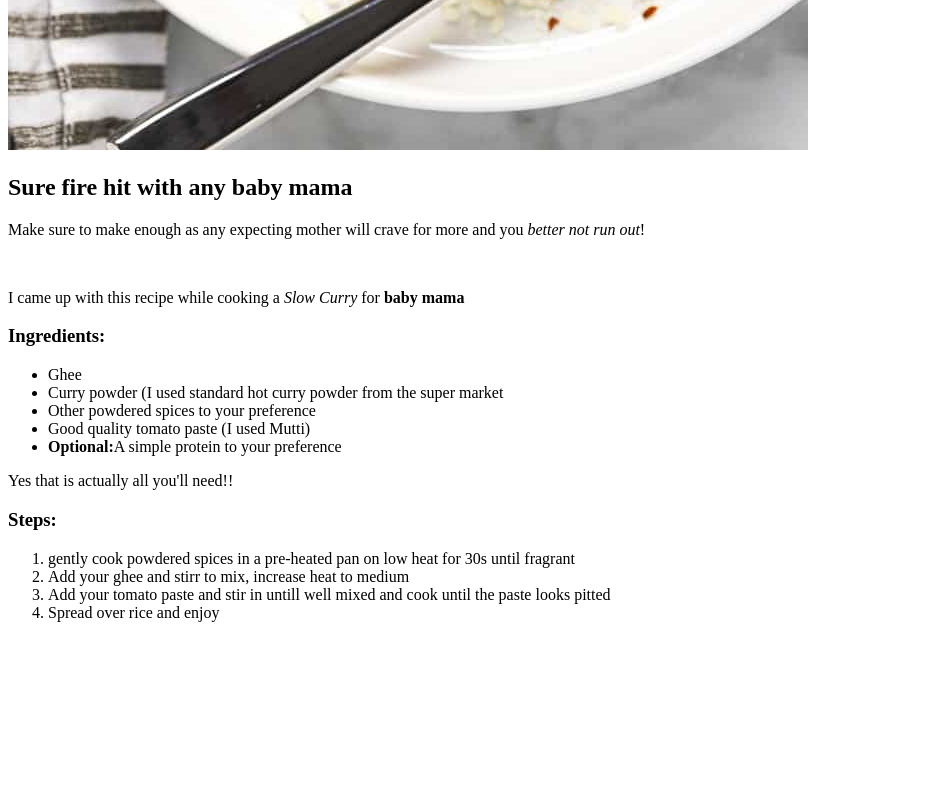
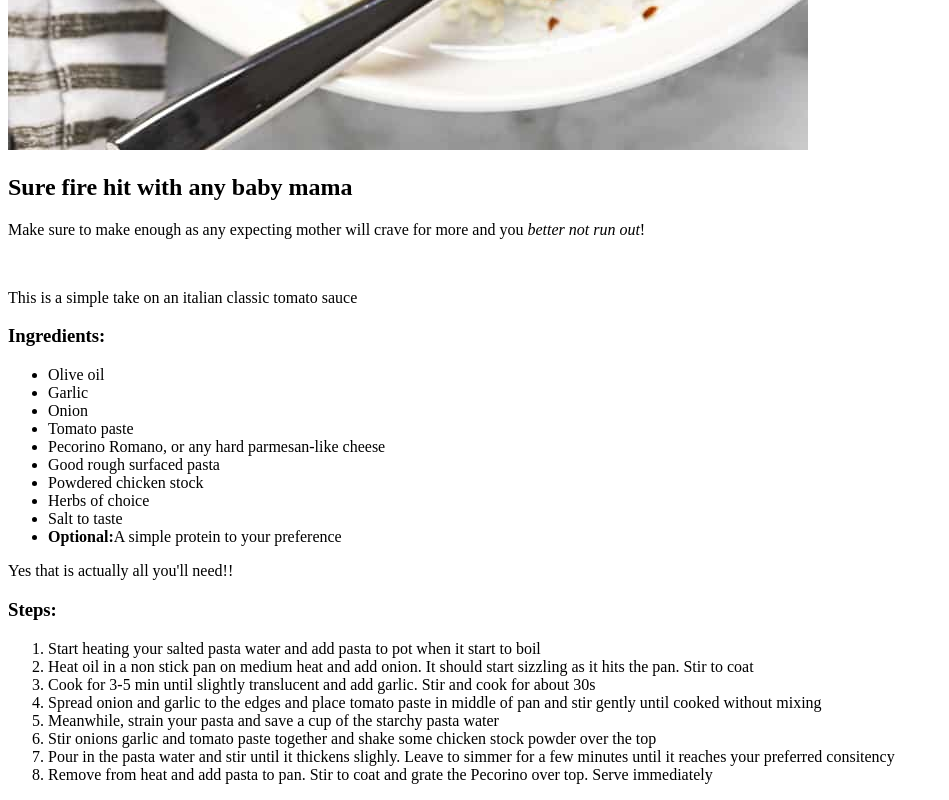
Before and after one commit to Bokhylle/odin-recipes, a plain HTML site: page recipes/babymamas-pasta.html in a window 1280 px wide. Shown: the part 1130-1930 px from the top of the page, without its empty margins (0-949 px from the left). Before the commit the page ends 1768 px from the top, so only its background shows below. Drawn offline with Linux system fonts and the light colour scheme.

Commit message:
Completed pasta recipe page

```diff
--- a/recipes/babymamas-pasta.html
+++ b/recipes/babymamas-pasta.html
@@ -16,17 +16,22 @@
     <section>
         <h2>Sure fire hit with any baby mama</h2>
         <p>Make sure to make enough as any expecting mother will crave for more and you <em>better not run out</em>!</p>
-        <br> <p>I came up with this recipe while cooking a <em>Slow Curry</em> for <strong>baby mama</strong></p>
+        <br> <p>This is a simple take on an italian classic tomato sauce</p>
     </section>
     <section>
         <h3>
             Ingredients:
         </h3>
         <ul>
-            <li>Ghee</li>
-            <li>Curry powder (I used standard hot curry powder from the super market</li>
-            <li>Other powdered spices to your preference</li>
-            <li>Good quality tomato paste (I used Mutti)</li>
+            <li>Olive oil</li>
+            <li>Garlic</li>
+            <li>Onion</li>
+            <li>Tomato paste</li>
+            <li>Pecorino Romano, or any hard parmesan-like cheese</li>
+            <li>Good rough surfaced pasta</li>
+            <li>Powdered chicken stock</li>
+            <li>Herbs of choice</li>
+            <li>Salt to taste</li>
             <li><strong>Optional:</strong>A simple protein to your preference</li>
         </ul>
         <p>Yes that is actually all you'll need!!</p>
@@ -34,10 +39,14 @@
     <section>
         <h3>Steps:</h3>
         <ol>
-            <li>gently cook powdered spices in a pre-heated pan on low heat for 30s until fragrant</li>
-            <li>Add your ghee and stirr to mix, increase heat to medium</li>
-            <li>Add your tomato paste and stir in untill well mixed and cook until the paste looks pitted</li>
-            <li>Spread over rice and enjoy</li>
+            <li>Start heating your salted pasta water and add pasta to pot when it start to boil</li>
+            <li>Heat oil in a non stick pan on medium heat and add onion. It should start sizzling as it hits the pan. Stir to coat</li>
+            <li>Cook for 3-5 min until slightly translucent and add garlic. Stir and cook for about 30s</li>
+            <li>Spread onion and garlic to the edges and place tomato paste in middle of pan and stir gently until cooked without mixing</li>
+            <li>Meanwhile, strain your pasta and save a cup of the starchy pasta water</li>
+            <li>Stir onions garlic and tomato paste together and shake some chicken stock powder over the top</li>
+            <li>Pour in the pasta water and stir until it thickens slighly. Leave to simmer for a few minutes until it reaches your preferred consitency</li>
+            <li>Remove from heat and add pasta to pan. Stir to coat and grate the Pecorino over top. Serve immediately</li>
         </ol>
     </section>
 
```
